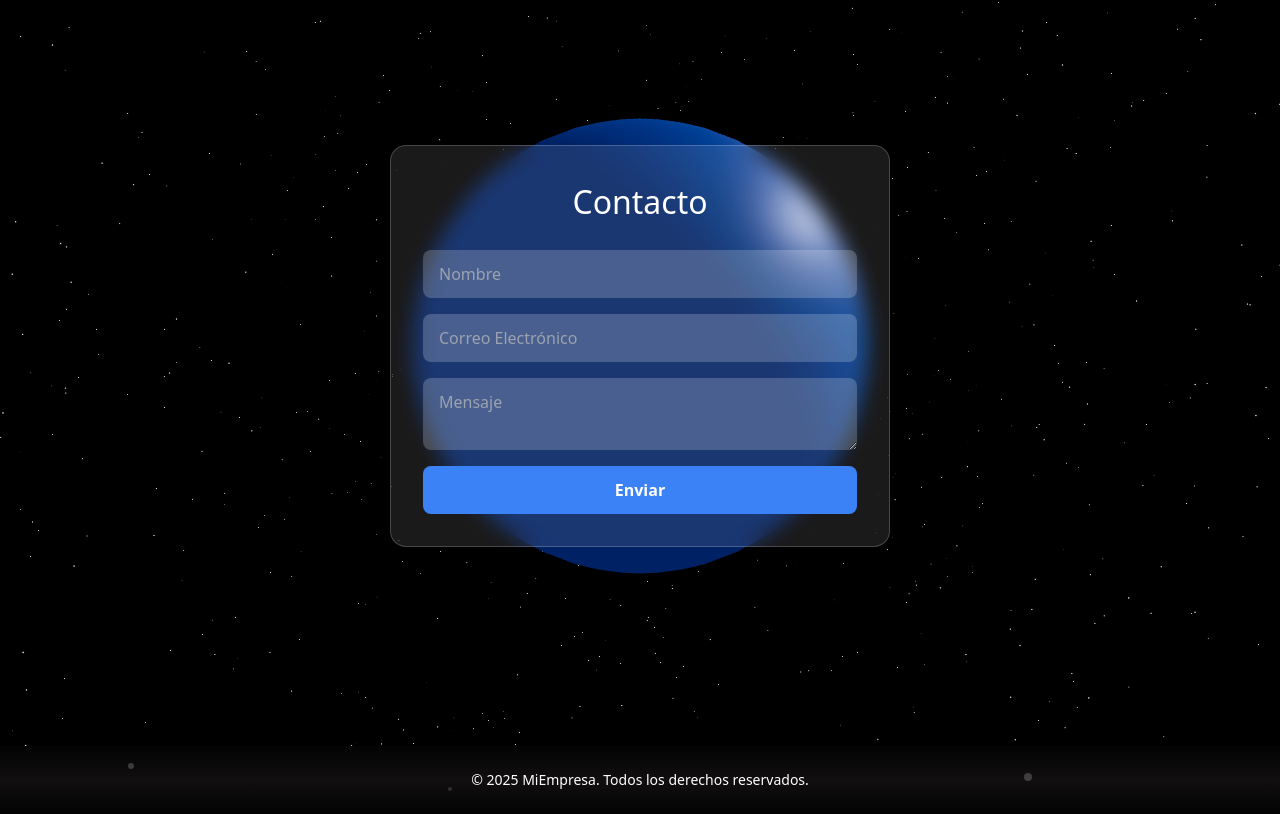
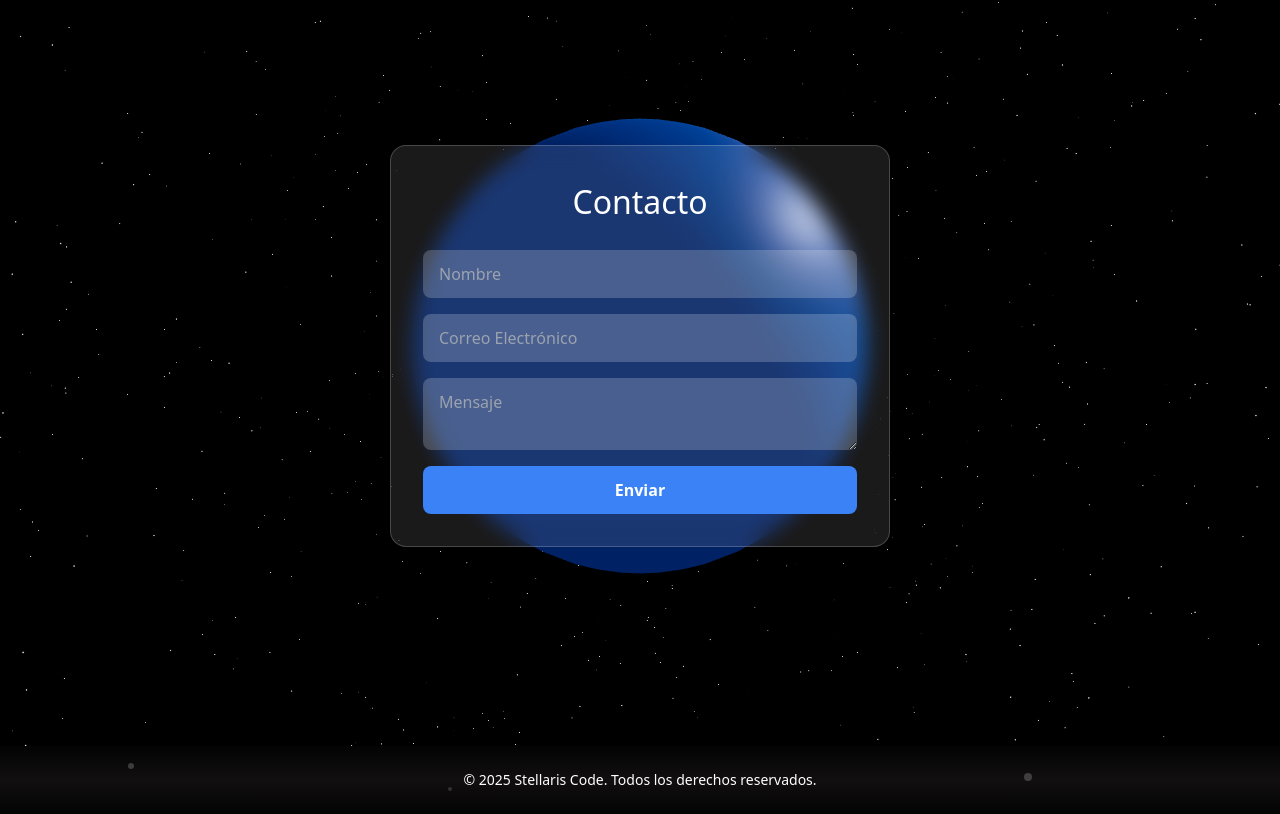
Before and after one commit to morexulo/stellaris, a React (Vite) app: page / in a window 1280 px wide. Shown: the part 1616-2430 px from the top of the page. Built offline with nearby package versions, Linux system fonts and the light colour scheme.

Commit message:
Fix FOoter

```diff
--- a/src/components/Footer.jsx
+++ b/src/components/Footer.jsx
@@ -25,7 +25,7 @@ const Footer = () => {
 
       <div className="container relative mx-auto px-4 text-center">
         <p className="text-sm font-light">
-          © {new Date().getFullYear()} MiEmpresa. Todos los derechos reservados.
+          © {new Date().getFullYear()} Stellaris Code. Todos los derechos reservados.
         </p>
       </div>
     </footer>
```
Also changed, not shown: 1 other file (tests, documents, lock files or other folders).
